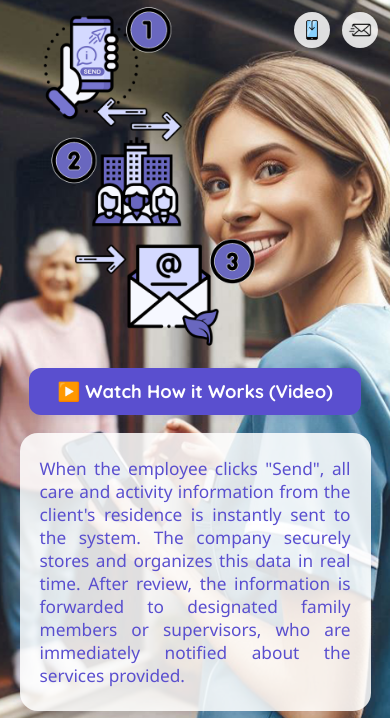
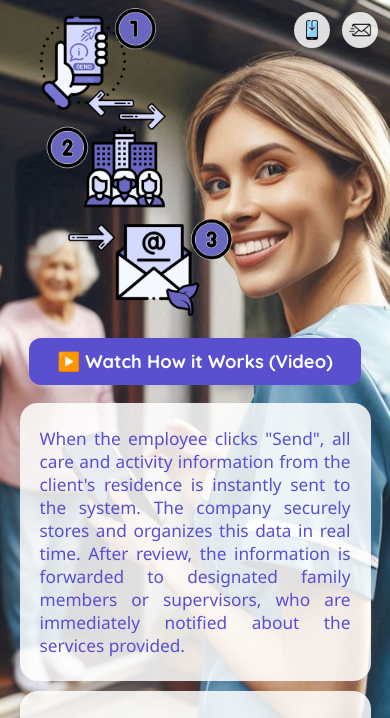
Before and after one commit to daniloluzjr/site-corporativo-luxsolutions, a website: page index.html in a window 390 px wide. Shown: the top 718 px of the page. Drawn offline with nearby package versions, Linux system fonts and the light colour scheme.

Commit message:
Add files via upload

```diff
--- a/styles.css
+++ b/styles.css
@@ -382,9 +382,9 @@ body {
     padding-left: 0;
   }
   .how-it-works-img {
-    width: 66vw;
-    max-width: 400px;
-    margin-top: 80px;
+    width: 60vw;
+    max-width: 350px;
+    margin-top: 60px;
     margin-left: 0;
     margin-right: 0;
     display: block;
```
